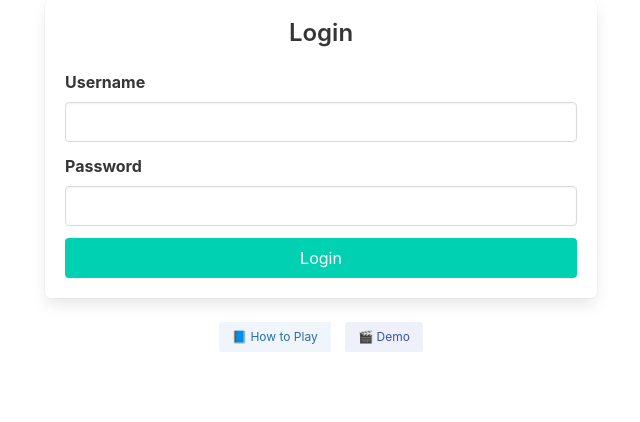
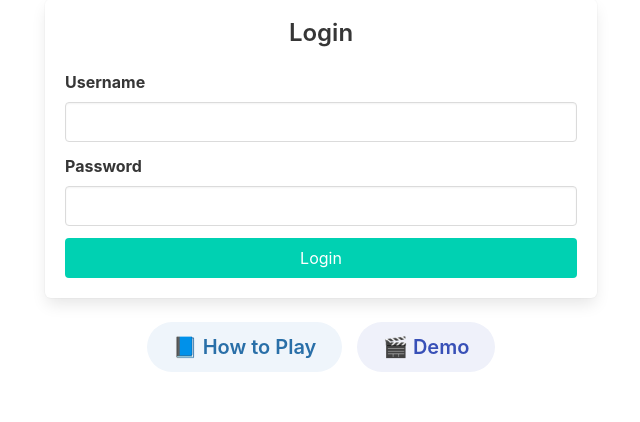
Before and after one commit to zzp-coder/GPR_Game, a Flask app: page / in a window 1280 px wide. Shown: the part 61-483 px from the top of the page, without its empty margins (319-959 px from the left). Run offline with Flask 3, Linux system fonts and the light colour scheme.

Commit message:
bigger words

```diff
--- a/static/main.js
+++ b/static/main.js
@@ -22,7 +22,7 @@ function startSocket(username) {
     // ✅ 更新进度条
     const idx = data.current_index || 0;
     const total = data.total || 1;
-    document.getElementById("progress-status").innerText = `📘 Progress: ${idx} / ${total}`;
+    document.getElementById("progress-status").innerText = `📊 Progress: ${idx} / ${total}`;
     document.getElementById("progress-bar").value = Math.round((idx / total) * 100);
 
     // ✅ 显示段落内容
--- a/templates/login.html
+++ b/templates/login.html
@@ -35,10 +35,10 @@
 
         <!-- 📘 教程 & 🎬 Demo 按钮 -->
         <div class="has-text-centered" style="margin-top: 1rem;">
-          <a class="button is-info is-light is-small" href="/how-to-play" target="_blank" style="margin-right: 10px;">
+          <a class="button is-info is-light is-medium is-rounded has-text-weight-semibold" href="/how-to-play" target="_blank" style="margin-right: 10px;">
             📘 How to Play
           </a>
-          <a class="button is-link is-light is-small" href="/static/output_with_subs.mp4" target="_blank">
+          <a class="button is-link is-light is-medium is-rounded has-text-weight-semibold" href="/static/output_with_subs.mp4" target="_blank">
             🎬 Demo
           </a>
         </div>
```
